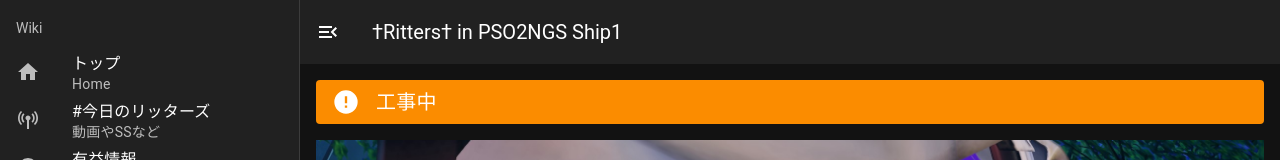
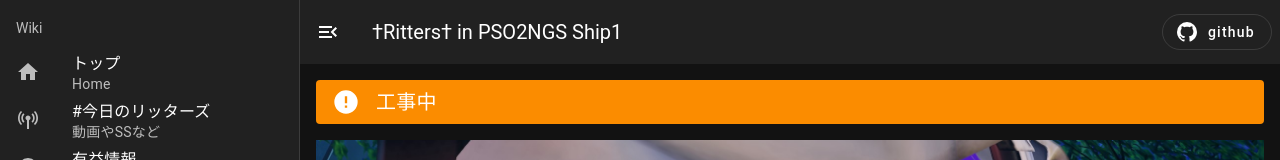
Before and after one commit to pso2-ritters/web, a Vue app: page / in a window 1280 px wide. Shown: the top 160 px of the page. Built offline with nearby package versions, Linux system fonts and the light colour scheme.

Commit message:
feat(navigation): githubのリンクを追加

```diff
--- a/src/frameworks/vue/App.vue
+++ b/src/frameworks/vue/App.vue
@@ -1,5 +1,13 @@
 <script setup lang="ts">
-import { mdiAntenna, mdiCardAccountDetails, mdiHome, mdiInformation, mdiMenuClose, mdiMenuOpen } from "@mdi/js";
+import {
+	mdiAntenna,
+	mdiCardAccountDetails,
+	mdiGithub,
+	mdiHome,
+	mdiInformation,
+	mdiMenuClose,
+	mdiMenuOpen,
+} from "@mdi/js";
 import { ref } from "vue";
 
 import SS_20230415_200600_004 from "@this/assets/images/ss/pso20230415_200600_004.jpg";
@@ -71,6 +79,14 @@
 				<v-icon v-else :icon="mdiMenuClose" />
 			</v-app-bar-nav-icon>
 			<v-app-bar-title>†Ritters† in PSO2NGS Ship1</v-app-bar-title>
+			<v-spacer></v-spacer>
+
+			<v-btn href="https://github.com/pso2-ritters/web" class="me-2 text-none" border>
+				<template #prepend>
+					<v-icon :icon="mdiGithub" size="x-large" />
+				</template>
+				github
+			</v-btn>
 		</v-app-bar>
 
 		<v-main>
```
Also changed, not shown: 5 other files (tests, documents, lock files or other folders).
